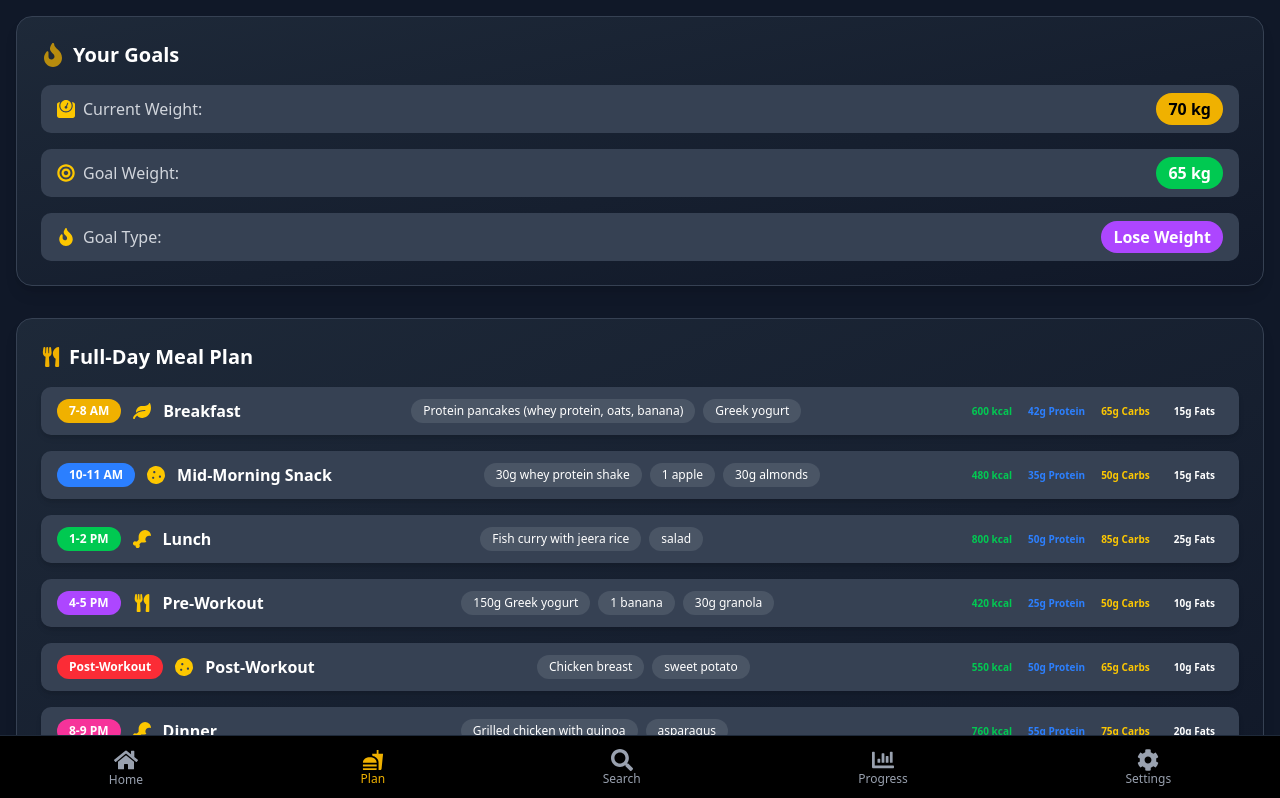
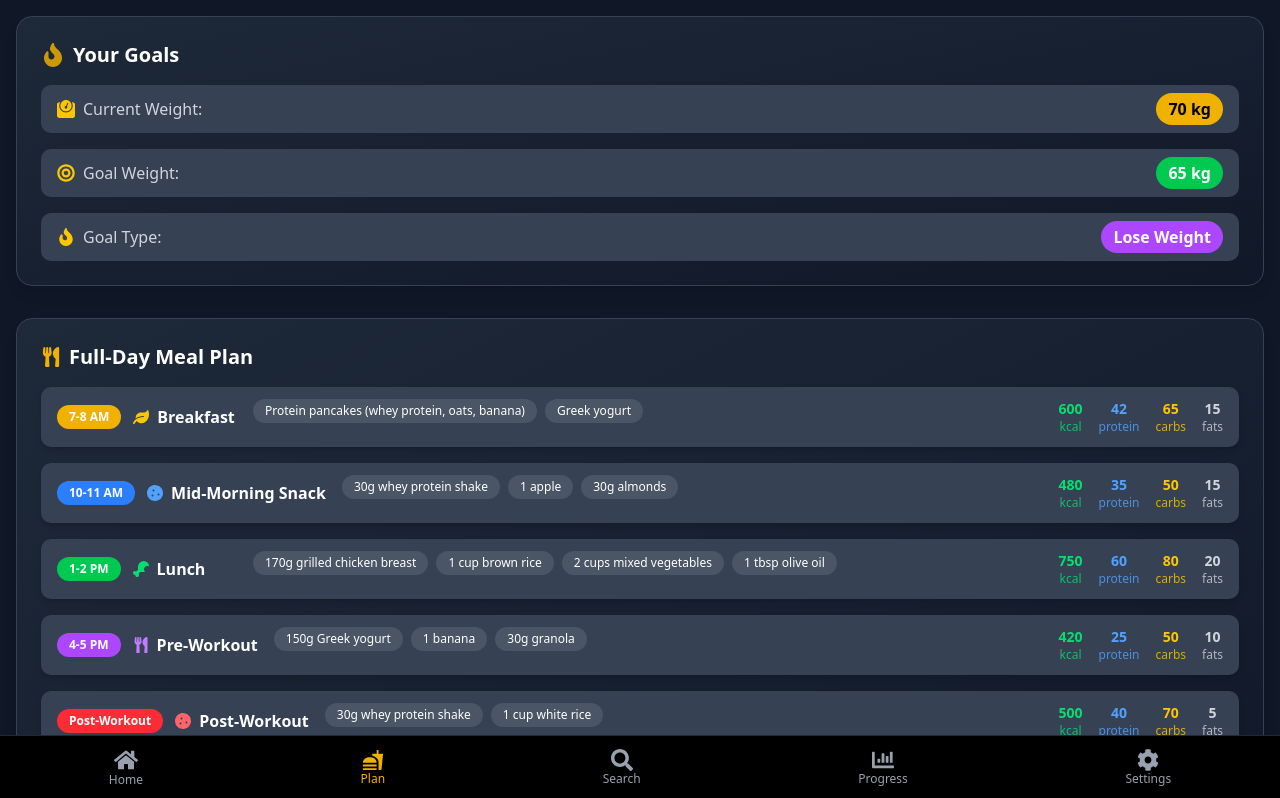
Before and after one commit to Shaaz383/fitFlow, a React (Vite) app: page /plan in a window 1280 px wide. Shown: the top 798 px of the page. Built offline with nearby package versions, Linux system fonts and the light colour scheme; sample sign-in values are in the browser's storage.

Commit message:
add foot data

```diff
--- a/src/customComponents/Planpage/FullDayMealPlan.jsx
+++ b/src/customComponents/Planpage/FullDayMealPlan.jsx
@@ -1,31 +1,46 @@
-import { useState } from "react";
-import { mealData } from "@/data/mealData";
-import { FaUtensils, FaLeaf, FaDrumstickBite, FaCookie, FaClock } from "react-icons/fa";
+import { useState, useEffect } from "react";
+import { FaUtensils, FaLeaf, FaDrumstickBite, FaCookie } from "react-icons/fa";
+import { mealData } from "@/data/mealData"; // Changed import
 
 const FullDayMealPlan = () => {
-  const [mealPlan, setMealPlan] = useState(generateRandomMealPlan());
+  const [currentMealPlan, setCurrentMealPlan] = useState(null);
+  const [isLoading, setIsLoading] = useState(true);
 
-  // Function to generate a random meal plan
-  function generateRandomMealPlan() {
-    return {
-      breakfast: mealData.breakfast[Math.floor(Math.random() * mealData.breakfast.length)],
-      midMorningSnack: mealData.midMorningSnack[Math.floor(Math.random() * mealData.midMorningSnack.length)],
-      lunch: mealData.lunch[Math.floor(Math.random() * mealData.lunch.length)],
-      preWorkout: mealData.preWorkout[Math.floor(Math.random() * mealData.preWorkout.length)],
-      postWorkout: mealData.postWorkout[Math.floor(Math.random() * mealData.postWorkout.length)],
-      dinner: mealData.dinner[Math.floor(Math.random() * mealData.dinner.length)],
+  // Meal categories configuration
+  const mealTimes = [
+    { key: "breakfast", time: "7-8 AM", label: "Breakfast", icon: <FaLeaf className="text-yellow-400" />, color: "bg-yellow-500" },
+    { key: "midMorningSnack", time: "10-11 AM", label: "Mid-Morning Snack", icon: <FaCookie className="text-blue-400" />, color: "bg-blue-500" },
+    { key: "lunch", time: "1-2 PM", label: "Lunch", icon: <FaDrumstickBite className="text-green-400" />, color: "bg-green-500" },
+    { key: "preWorkout", time: "4-5 PM", label: "Pre-Workout", icon: <FaUtensils className="text-purple-400" />, color: "bg-purple-500" },
+    { key: "postWorkout", time: "Post-Workout", label: "Post-Workout", icon: <FaCookie className="text-red-400" />, color: "bg-red-500" },
+    { key: "dinner", time: "8-9 PM", label: "Dinner", icon: <FaDrumstickBite className="text-pink-400" />, color: "bg-pink-500" },
+  ];
+
+  // Generate a random meal plan
+  const generateMealPlan = () => {
+    const newMealPlan = {};
+    mealTimes.forEach(({ key }) => {
+      const options = mealData[key];
+      if (options && options.length > 0) {
+        newMealPlan[key] = options[Math.floor(Math.random() * options.length)];
+      }
+    });
+    setCurrentMealPlan(newMealPlan);
   };
+
+  // Generate initial meal plan
+  useEffect(() => {
+    generateMealPlan();
+    setIsLoading(false);
+  }, []);
+
+  if (isLoading) {
+    return (
+      <div className="p-4 flex justify-center items-center h-40">
+        <div className="animate-spin rounded-full h-10 w-10 border-t-2 border-b-2 border-yellow-500"></div>
+      </div>
+    );
   }
-
-  // Meal categories with labels, icons, and colors
-  const mealTimes = [
-    { key: "breakfast", time: "7-8 AM", label: "Breakfast", icon: <FaLeaf />, color: "bg-yellow-500" },
-    { key: "midMorningSnack", time: "10-11 AM", label: "Mid-Morning Snack", icon: <FaCookie />, color: "bg-blue-500" },
-    { key: "lunch", time: "1-2 PM", label: "Lunch", icon: <FaDrumstickBite />, color: "bg-green-500" },
-    { key: "preWorkout", time: "4-5 PM", label: "Pre-Workout", icon: <FaUtensils />, color: "bg-purple-500" },
-    { key: "postWorkout", time: "Post-Workout", label: "Post-Workout", icon: <FaCookie />, color: "bg-red-500" },
-    { key: "dinner", time: "8-9 PM", label: "Dinner", icon: <FaDrumstickBite />, color: "bg-pink-500" },
-  ];
 
   return (
     <div className="p-4">
@@ -37,59 +52,73 @@ const FullDayMealPlan = () => {
 
         <div className="space-y-4">
           {mealTimes.map(({ key, time, label, icon, color }) => {
-            const { meal, kcal, protein, carbs, fats } = mealPlan[key];
+            const meal = currentMealPlan?.[key];
+            if (!meal) return null;
 
             return (
-              <div key={key} className="bg-gray-700 px-4 py-3 rounded-lg shadow-md flex flex-col gap-2 sm:flex-row sm:justify-between items-start sm:items-center">
-
-                {/* Left Side: Meal Label & Time */}
-                <div className="flex items-center space-x-3">
+              <div
+                key={key}
+                className="bg-gray-700 px-4 py-3 rounded-lg shadow-md hover:shadow-lg transition-shadow"
+              >
+                <div className="flex flex-col sm:flex-row sm:justify-between gap-4">
+                  {/* Meal Time and Label */}
+                  <div className="flex items-center gap-3 min-w-[180px]">
                     <span className={`px-3 py-1 rounded-full text-white text-xs font-semibold ${color}`}>
                       {time}
                     </span>
-                  <span className="text-yellow-400 text-lg">{icon}</span>
+                    <div className="flex items-center gap-2">
+                      {icon}
                       <h3 className="text-white font-semibold">{label}</h3>
                     </div>
+                  </div>
 
-                {/* Middle Section: Meal Items in Badges */}
-                <div className="flex flex-wrap gap-2 mt-2 sm:mt-0">
-                  {meal.split(" + ").map((item, index) => (
-                    <span key={index} className="bg-gray-600 text-white text-xs font-medium px-3 py-1 rounded-full">
+                  {/* Meal Items */}
+                  <div className="flex-1">
+                    <div className="flex flex-wrap gap-2">
+                      {meal.meal.split(" + ").map((item, index) => (
+                        <span
+                          key={index}
+                          className="bg-gray-600 text-white text-xs font-medium px-3 py-1 rounded-full hover:bg-gray-500 transition"
+                        >
                           {item}
                         </span>
                       ))}
                     </div>
+                  </div>
 
-                {/* Right Side: Macronutrients */}
-                <div className="flex flex-wrap gap-4 mt-2 sm:mt-0 ">
-                  <span className=" text-green-500  rounded-full text-[10px] font-semibold">
-                    {kcal} kcal
-                  </span>
-                  <span className=" text-blue-500  rounded-full text-[10px] font-semibold">
-                    {protein}g Protein
-                  </span>
-                  <span className=" text-yellow-400 rounded-full text-[10px] font-semibold">
-                    {carbs}g Carbs
-                  </span>
-                  <span className=" text-white px-2  rounded-full text-[10px] font-semibold">
-                    {fats}g Fats
-                  </span>
+                  {/* Nutrition Info */}
+                  <div className="flex flex-wrap gap-3 sm:gap-4 sm:justify-end min-w-[200px]">
+                    <NutritionBadge value={meal.kcal} unit="kcal" color="text-green-400" />
+                    <NutritionBadge value={meal.protein} unit="protein" color="text-blue-400" />
+                    <NutritionBadge value={meal.carbs} unit="carbs" color="text-yellow-400" />
+                    <NutritionBadge value={meal.fats} unit="fats" color="text-gray-300" />
+                  </div>
                 </div>
               </div>
             );
           })}
         </div>
 
-        {/* Generate Other Button */}
         <button
-          className="mt-4 bg-yellow-500 hover:bg-yellow-600 text-white px-4 py-2 rounded-full font-bold w-full"
-          onClick={() => setMealPlan(generateRandomMealPlan())}
+          onClick={generateMealPlan}
+          className="mt-6 w-full bg-yellow-500 hover:bg-yellow-600 text-black font-bold py-3 rounded-lg transition flex items-center justify-center gap-2"
         >
-          Generate Other
+          <svg xmlns="http://www.w3.org/2000/svg" className="h-5 w-5" viewBox="0 0 20 20" fill="currentColor">
+            <path fillRule="evenodd" d="M4 2a1 1 0 011 1v2.101a7.002 7.002 0 0111.601 2.566 1 1 0 11-1.885.666A5.002 5.002 0 005.999 7H9a1 1 0 010 2H4a1 1 0 01-1-1V3a1 1 0 011-1zm.008 9.057a1 1 0 011.276.61A5.002 5.002 0 0014.001 13H11a1 1 0 110-2h5a1 1 0 011 1v5a1 1 0 11-2 0v-2.101a7.002 7.002 0 01-11.601-2.566 1 1 0 01.61-1.276z" clipRule="evenodd" />
+          </svg>
+          Generate New Plan
         </button>
       </div>
     </div>
   );
 };
 
+// Helper component for nutrition badges
+const NutritionBadge = ({ value, unit, color }) => (
+  <div className={`flex flex-col items-center ${color}`}>
+    <span className="font-bold text-sm">{value}</span>
+    <span className="text-xs opacity-80">{unit}</span>
+  </div>
+);
+
 export default FullDayMealPlan;
--- a/src/data/foodResults.jsx
+++ /dev/null
@@ -1,19 +0,0 @@
-const foodResults = {
-  Breakfast: [
-    { name: "Masala Oats", calories: 150, protein: "5g", carbs: "25g", fats: "3g", type: "Veg", image: "https://source.unsplash.com/200x150/?oats" },
-    { name: "Sprout Salad", calories: 120, protein: "8g", carbs: "20g", fats: "2g", type: "Veg", image: "https://source.unsplash.com/200x150/?sprouts" }
-  ],
-  Lunch: [
-    { name: "Paneer Bhurji", calories: 250, protein: "18g", carbs: "10g", fats: "15g", type: "Veg", image: "https://source.unsplash.com/200x150/?paneer" },
-    { name: "Dal Khichdi", calories: 300, protein: "12g", carbs: "50g", fats: "8g", type: "Veg", image: "https://source.unsplash.com/200x150/?khichdi" }
-  ],
-  Dinner: [
-    { name: "Grilled Fish", calories: 350, protein: "40g", carbs: "5g", fats: "15g", type: "Non-Veg", image: "https://source.unsplash.com/200x150/?fish" },
-    { name: "Vegetable Soup", calories: 100, protein: "5g", carbs: "15g", fats: "2g", type: "Veg", image: "https://source.unsplash.com/200x150/?soup" }
-  ],
-  Other: [
-    { name: "Dry Fruits Mix", calories: 200, protein: "6g", carbs: "20g", fats: "12g", type: "Veg", image: "https://source.unsplash.com/200x150/?dryfruits" }
-  ]
-};
-
-export default foodResults;
--- a/src/data/searchData.js
+++ b/src/data/searchData.js
@@ -7,7 +7,7 @@ const foodResults = {
       protein: 5,
       carbs: 45,
       fats: 8,
-      image: "https://www.vegrecipesofindia.com/wp-content/uploads/2021/04/poha-recipe-1.jpg"
+      image: "https://palatesdesire.com/wp-content/uploads/2022/07/Vegetable-diet-poha-recipe@palates-desire.jpg"
     },
     {
       name: "Egg Bhurji",
@@ -16,7 +16,7 @@ const foodResults = {
       protein: 15,
       carbs: 5,
       fats: 20,
-      image: "https://www.whiskaffair.com/wp-content/uploads/2020/07/Anda-Bhurji-2-3.jpg"
+      image: "https://www.maggi.in/sites/default/files/srh_recipes/516aa594dfdf9292ade96480f693e3be.jpg"
     },
     {
       name: "Oats Porridge",
@@ -25,7 +25,7 @@ const foodResults = {
       protein: 8,
       carbs: 35,
       fats: 5,
-      image: "https://www.indianhealthyrecipes.com/wp-content/uploads/2021/06/oats-porridge-recipe.jpg"
+      image: "https://klaraslife.com/wp-content/uploads/2017/10/DSC06761-1-scaled.jpg"
     },
     {
       name: "Chicken Sandwich",
```
Lines whose indentation alone changed are shown as unchanged.
